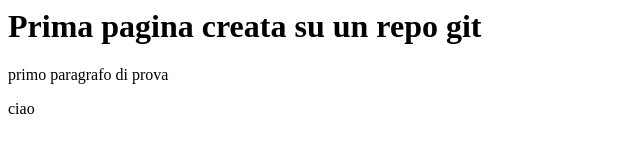
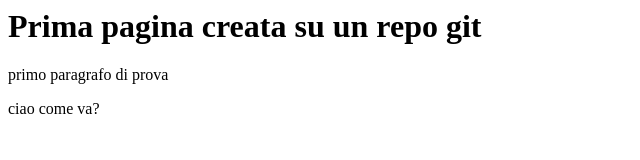
Before and after one commit to AleMomesso/git-test-iot-1, a plain HTML site: page index.html in a window 1280 px wide. Shown: the full height of the page, 0-640 px from the left. Drawn offline with Linux system fonts and the light colour scheme.

Commit message:
modificato index.html

```diff
--- a/index.html
+++ b/index.html
@@ -3,6 +3,6 @@
 
 	<h1> Prima pagina creata su un repo git</h1>
 	<p> primo paragrafo di prova</p>
-	<p> ciao </p>
+	<p> ciao come va?</p>
 </body>
 </html>
```
